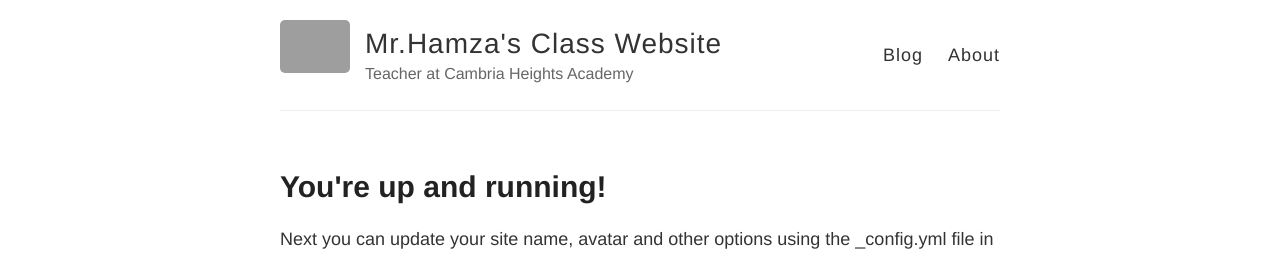
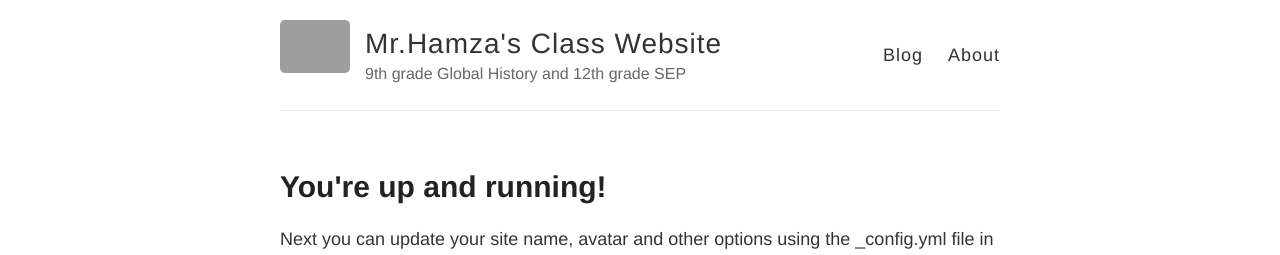
Before and after one commit to mrhamza/mrhamza.github.io, a Jekyll site: the page built from index.html, in a window 1280 px wide. Shown: the top 255 px of the page. Built offline with Jekyll 4.4.1, drawn with Linux system fonts in a browser that asks for light colours; grey boxes are pictures that could not be loaded.

Commit message:
Update _config.yml

```diff
--- a/_config.yml
+++ b/_config.yml
@@ -6,7 +6,7 @@
 name: Mr.Hamza's Class Website
 
 # Short bio or description (displayed in the header)
-description: Teacher at Cambria Heights Academy
+description: 9th grade Global History and 12th grade SEP
 
 # URL of your avatar or profile pic (you could use your GitHub profile pic)
 avatar: https://raw.githubusercontent.com/barryclark/jekyll-now/master/images/jekyll-logo.png
```
